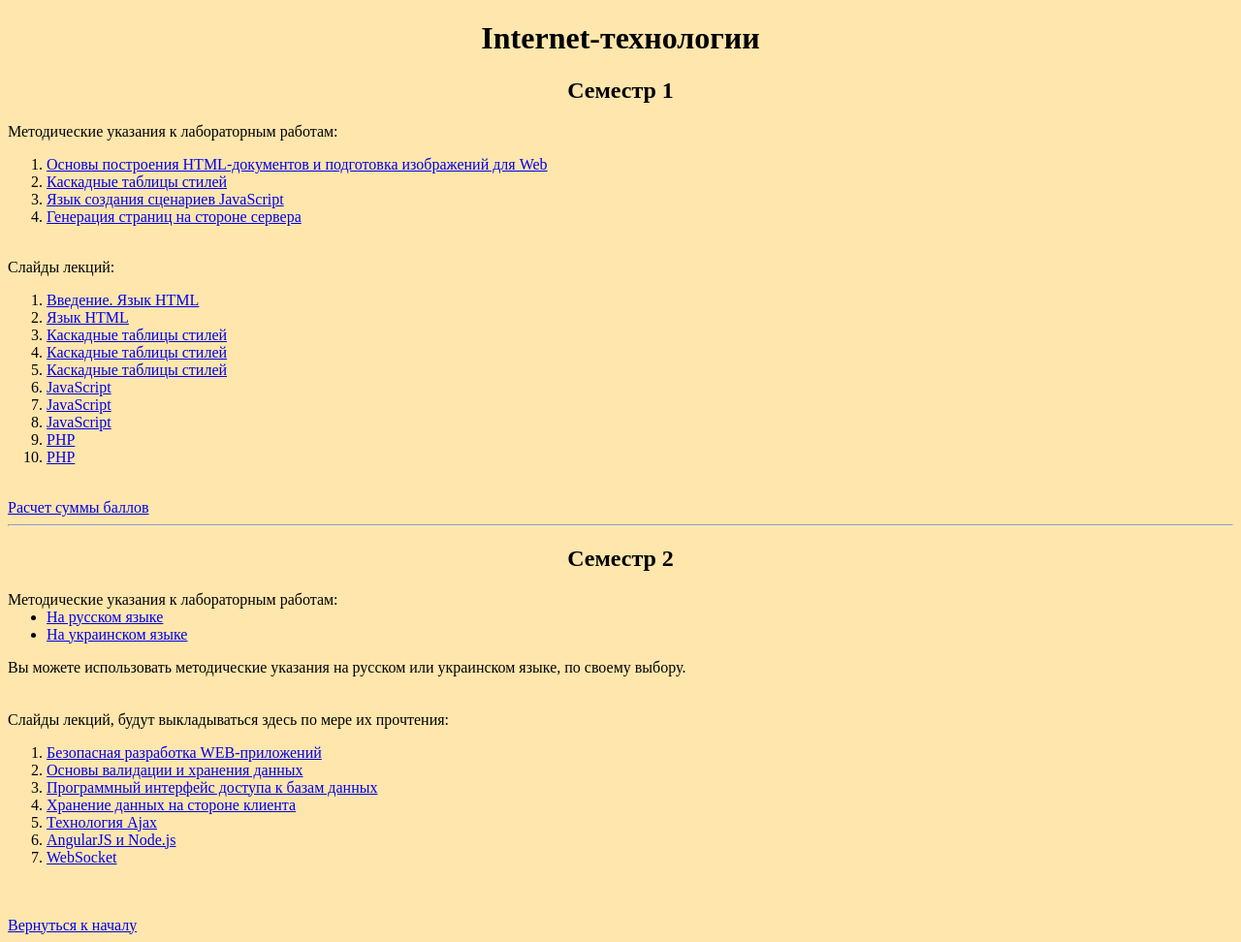
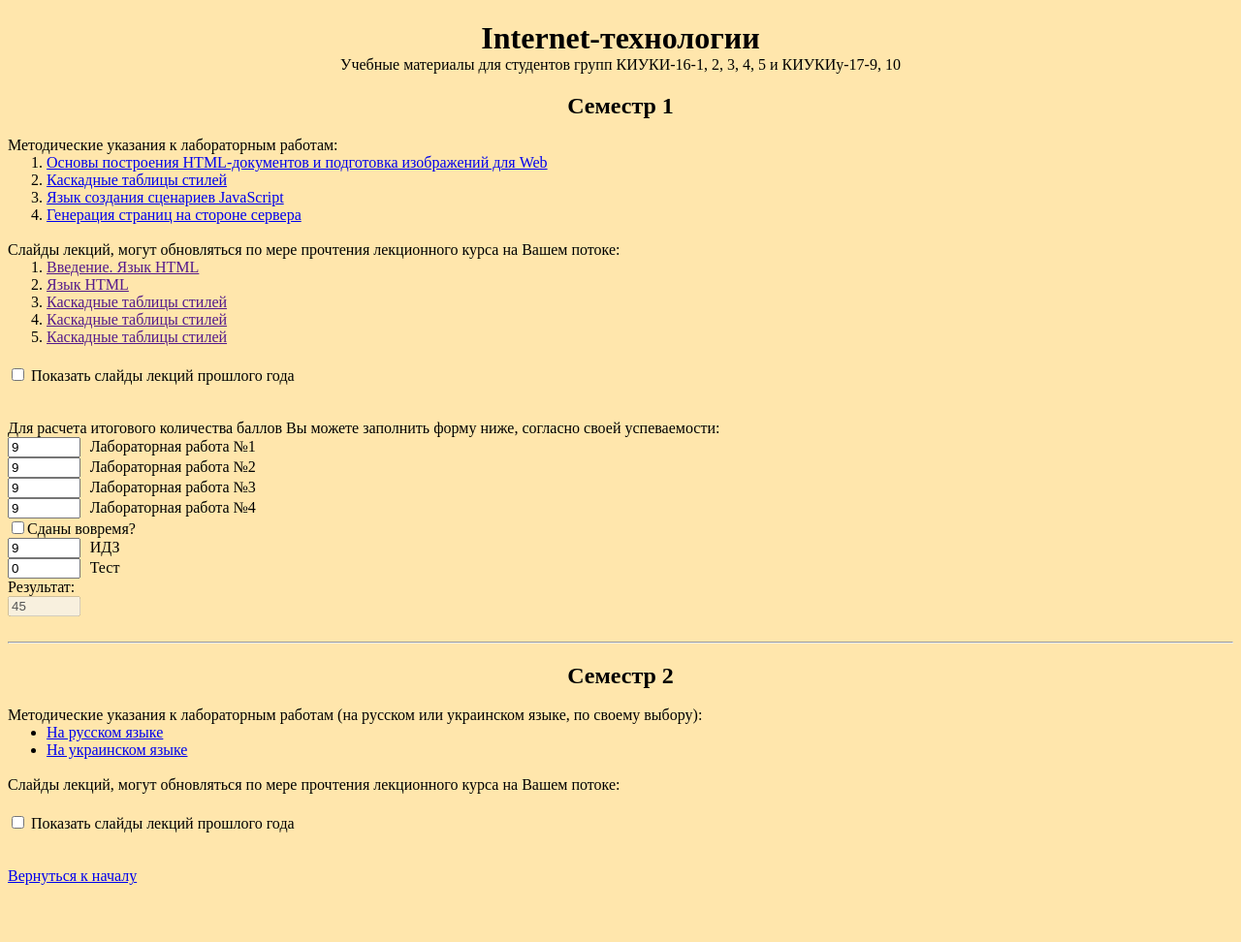
Before and after one commit to knureigs/itech, a PHP site: page / in a window 1280 px wide. Shown: the whole page at 97% size. After the commit the page ends 921 px from the top, so only its background shows below. Run offline with PHP 8.4, Linux system fonts and the light colour scheme.

Commit message:
Update site

```diff
--- a/css/styles.css
+++ b/css/styles.css
@@ -1,3 +1,7 @@
+body {
+	background: #ffe6ac;
+}
+
 .error {
 	color: red;
 }
--- a/index.html
+++ b/index.html
@@ -1,24 +1,61 @@
-<!DOCTYPE HTML>
+<!DOCTYPE html>
 <html lang="ru">
 <head>
 	<title>Internet-технологии</title>
 	<meta charset="utf-8">
-	<meta name="description " content="Версия 0.6. Материалы по курсу ИТех1 для потока КИ.">
+	<meta name="description " content="Версия 0.8. Материалы по курсу Internet-технологии для студентов специальностей КСС и СП.">
 	<base target="_blank">
 	<link href="css/styles.css" type="text/css" rel="stylesheet">
-	<style type="text/css">
-		body {
-			background: #ffe6ac;
+	<style>
+		h1, h2, h4 {
+			text-align: center;
+			margin-bottom: 0px;
 		}
 
-		h1, h2 {
-			text-align: center;
+		h4 {
+			font-weight: normal;
+			margin-top: 0px;
+		}
+
+		ol, ul {
+			margin-top: 0px;
+			margin-bottom: 0px;
+		}
+
+		.spoiler-lk1-2016 > #view-lectures ~ ol, .spoiler-lk2-2016 > #view-lectures ~ ol {
+			display: none;
+		}
+		.spoiler-lk1-2016 > #view-lectures:checked ~ ol, .spoiler-lk2-2016 > #view-lectures:checked ~ ol {
+			display: block;
+		}
+
+		input[type="number"] {
+			width: 5em;
+			margin-right: 10px;
 		}
 	</style>
+	<script>
+		function calculateScore() {
+			let lb1 = document.score.lb1;
+			let lb2 = document.score.lb2;
+			let lb3 = document.score.lb3;
+			let lb4 = document.score.lb4;
+			let intime = document.score.intime;
+			let idz = document.score.idz;
+			let test = document.score.test;
+			let result = document.score.result;
+			let bonus = intime.checked ? 10 : 0;
+			let res = +lb1.value + +lb2.value + +lb3.value + +lb4.value + bonus + +idz.value + +test.value;
+			result.value = res;
+		}
+	</script>
 </head>
 <body>
 	<h1 id="start">Internet-технологии</h1>
+	<h4>Учебные материалы для студентов групп КИУКИ-16-1, 2, 3, 4, 5 и КИУКИу-17-9, 10</h4>
+	<!-- На данном ресурсе доступны для ознакомления материалы курса Internet-технологии для групп КИ-13-2. -->
 	<h2>Семестр 1</h2>
+	<br>
 	Методические указания к лабораторным работам:
 	<ol>
 		<li><a href="lb/ITech1_Lab1/index.html">Основы построения HTML-документов и подготовка изображений для Web</a></li>
@@ -27,46 +64,97 @@
 		<li><a href="lb/ITech1_Lab4/index.html">Генерация страниц на стороне сервера</a></li>
 	</ol>
 	<br>
-	Слайды лекций:
+	Слайды лекций, могут обновляться по мере прочтения лекционного курса на Вашем потоке:
 	<ol>
-		<li><a href="lk/ITech1/Лекция№1%20Введение.%20Язык%20HTML.pdf">Введение. Язык HTML</a></li>
-		<li><a href="lk/ITech1/Лекция№2%20Язык%20HTML.pdf">Язык HTML</a></li>
-		<li><a href="lk/ITech1/Лекция№3%20Каскадные%20таблицы%20стилей.pdf">Каскадные таблицы стилей</a></li>
-		<li><a href="lk/ITech1/Лекция№4%20Каскадные%20таблицы%20стилей.pdf">Каскадные таблицы стилей</a></li>
-		<li><a href="lk/ITech1/Лекция№5%20Каскадные%20таблицы%20стилей.pdf">Каскадные таблицы стилей</a></li>
-		<li><a href="lk/ITech1/Лекция№6%20JavaScript.pdf">JavaScript</a></li>
-		<li><a href="lk/ITech1/Лекция№7%20JavaScript.pdf">JavaScript</a></li>
-		<li><a href="lk/ITech1/Лекция№8%20JavaScript.pdf">JavaScript</a></li>
-		<li><a href="lk/ITech1/Лекция№9%20PHP.pdf">PHP</a></li>
-		<li><a href="lk/ITech1/Лекция№10%20PHP.pdf">PHP</a></li>
+		<li><a href="">Введение. Язык HTML</a></li>
+		<li><a href="">Язык HTML</a></li>
+		<li><a href="">Каскадные таблицы стилей</a></li>
+		<li><a href="">Каскадные таблицы стилей</a></li>
+		<li><a href="">Каскадные таблицы стилей</a></li>
+		<!-- <li><a href="">JavaScript</a></li>
+		<li><a href="">JavaScript</a></li>
+		<li><a href="">JavaScript</a></li>
+		<li><a href="">PHP</a></li>
+		<li><a href="">PHP</a></li> -->
 	</ol>
+	<div class="spoiler-lk1-2016">
+		<input type="checkbox" name="view-lectures" id="view-lectures">
+		<label for="view-lectures">Показать слайды лекций прошлого года</label>
+		<ol>
+			<li><a href="lk2016k/ITech1/Лекция№1%20Введение.%20Язык%20HTML.pdf">Введение. Язык HTML</a></li>
+			<li><a href="lk2016/ITech1/Лекция№2%20Язык%20HTML.pdf">Язык HTML</a></li>
+			<li><a href="lk2016/ITech1/Лекция№3%20Каскадные%20таблицы%20стилей.pdf">Каскадные таблицы стилей</a></li>
+			<li><a href="lk2016/ITech1/Лекция№4%20Каскадные%20таблицы%20стилей.pdf">Каскадные таблицы стилей</a></li>
+			<li><a href="lk2016/ITech1/Лекция№5%20Каскадные%20таблицы%20стилей.pdf">Каскадные таблицы стилей</a></li>
+			<li><a href="lk2016/ITech1/Лекция№6%20JavaScript.pdf">JavaScript</a></li>
+			<li><a href="lk2016/ITech1/Лекция№7%20JavaScript.pdf">JavaScript</a></li>
+			<li><a href="lk2016/ITech1/Лекция№8%20JavaScript.pdf">JavaScript</a></li>
+			<li><a href="lk2016/ITech1/Лекция№9%20PHP.pdf">PHP</a></li>
+			<li><a href="lk2016/ITech1/Лекция№10%20PHP.pdf">PHP</a></li>
+		</ol>
+		<br>
+		<br>
+	</div>
 	<br>
-	<a href="addition/Расчет%20итоговой%20оценки%20по%20ИТех1.xls">Расчет суммы баллов</a>
+	Для расчета итогового количества баллов Вы можете <!-- воспользоваться <a href="addition/Расчет%20итоговой%20оценки%20по%20ИТех1.xls">xls-файлом</a> или --> заполнить форму ниже, согласно своей успеваемости:
+	<form name="score">
+		<input type="number" name="lb1" id="lb1" min="9" max="14" value="9"><label for="lb1">Лабораторная работа №1</label><br>
+		<input type="number" name="lb2" id="lb2" min="9" max="14" value="9"><label for="lb2">Лабораторная работа №2</label><br>
+		<input type="number" name="lb3" id="lb3" min="9" max="14" value="9"><label for="lb3">Лабораторная работа №3</label><br>
+		<input type="number" name="lb4" id="lb4" min="9" max="14" value="9"><label for="lb4">Лабораторная работа №4</label><br>
+		<input type="checkbox" name="intime" id="intime" unchecked><label for="intime">Сданы вовремя?</label><br>
+		<input type="number" name="idz" id="idz" min="9" max="14" value="9"><label for="idz">ИДЗ</label><br>
+		<input type="number" name="test" id="test" min="0" max="20" value="0"><label for="test">Тест</label><br>
+		<label for="result">Результат:</label><br><input type="number" name="result" id="result" disabled><br>
+	</form>
+	<script>
+		let lb1 = document.score.lb1;
+		let lb2 = document.score.lb2;
+		let lb3 = document.score.lb3;
+		let lb4 = document.score.lb4;
+		let intime = document.score.intime;
+		let idz = document.score.idz;
+		let test = document.score.test;
+		lb1.onchange = calculateScore;
+		lb2.onchange = calculateScore;
+		lb3.onchange = calculateScore;
+		lb4.onchange = calculateScore;
+		intime.onchange = calculateScore;
+		idz.onchange = calculateScore;
+		test.onchange = calculateScore;
+		calculateScore();
+	</script>
 	<br>
 	<!-- <a href="#start">Вернуться к началу</a> -->
 
 	<hr>
 
 	<h2>Семестр 2</h2>
-	Методические указания к лабораторным работам:
-	<ul style="margin-top:0px">
+	<br>
+	Методические указания к лабораторным работам (на русском или украинском языке, по своему выбору):
+	<ul>
 		<li><a href="lb/ITech2_Lab_ru.pdf">На русском языке</a></li>
 		<li><a href="lb/ITech2_Lab_ua.pdf">На украинском языке</a></li>
 	</ul>
-	<div style="margin-top:0px">Вы можете использовать методические указания на русском или украинском языке, по своему выбору.</div>
 	<br>
-	<br>
-	Слайды лекций, будут выкладываться здесь по мере их прочтения:
+	Слайды лекций, могут обновляться по мере прочтения лекционного курса на Вашем потоке:
 	<ol>
-		<li><a href="lk/ITech2/Лекция№1%20Безопасная%20разработка%20WEB-приложений.pdf">Безопасная разработка WEB-приложений</a></li>
-		<li><a href="lk/ITech2/Лекция№2%20Основы%20валидации%20и%20хранения%20данных.pdf">Основы валидации и хранения данных</a></li>
-		<li><a href="lk/ITech2/Лекция№3%20Программный%20интерфейс%20доступа%20к%20базам%20данных.pdf">Программный интерфейс доступа к базам данных</a></li>
-		<li><a href="lk/ITech2/Лекция№4%20Хранение%20данных%20на%20стороне%20клиента.pdf">Хранение данных на стороне клиента</a></li>
-		<li><a href="lk/ITech2/Лекция№5-6%20Технология%20Ajax.pdf">Технология Ajax</a></li>
-		<li><a href="lk/ITech2/Лекция№7-8%20Способы%20построения%20архитектуры%20web-приложений.pdf">AngularJS и Node.js</a></li>
-		<li><a href="lk/ITech2/Лекция№8%20WebSocket.pdf">WebSocket</a></li>
 	</ol>
-	<br>
+	<div class="spoiler-lk2-2016">
+		<input type="checkbox" name="view-lectures" id="view-lectures">
+		<label for="view-lectures">Показать слайды лекций прошлого года</label>
+		<ol>
+			<li><a href="lk2016/ITech2/Лекция№1%20Безопасная%20разработка%20WEB-приложений.pdf">Безопасная разработка WEB-приложений</a></li>
+			<li><a href="lk2016/ITech2/Лекция№2%20Основы%20валидации%20и%20хранения%20данных.pdf">Основы валидации и хранения данных</a></li>
+			<li><a href="lk2016/ITech2/Лекция№3%20Программный%20интерфейс%20доступа%20к%20базам%20данных.pdf">Программный интерфейс доступа к базам данных</a></li>
+			<li><a href="lk2016/ITech2/Лекция№4%20Хранение%20данных%20на%20стороне%20клиента.pdf">Хранение данных на стороне клиента</a></li>
+			<li><a href="lk2016/ITech2/Лекция№5-6%20Технология%20Ajax.pdf">Технология Ajax</a></li>
+			<li><a href="lk2016/ITech2/Лекция№7-8%20Способы%20построения%20архитектуры%20web-приложений.pdf">AngularJS и Node.js</a></li>
+			<li><a href="lk2016/ITech2/Лекция№8%20WebSocket.pdf">WebSocket</a></li>
+		</ol>
+		<br>
+		<br>
+	</div>
 	<!-- <a href="addition/Расчет итоговой оценки по ИТех2.xls">Рассчет суммы баллов<a> -->
 	<br>
 	<a href="#start" target="_self">Вернуться к началу</a>
```
